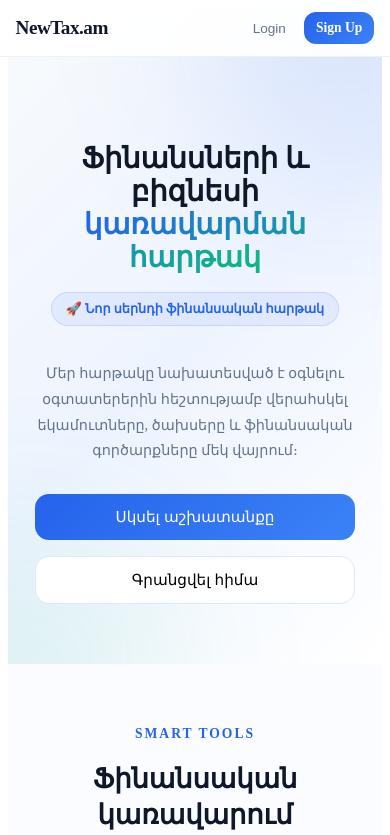
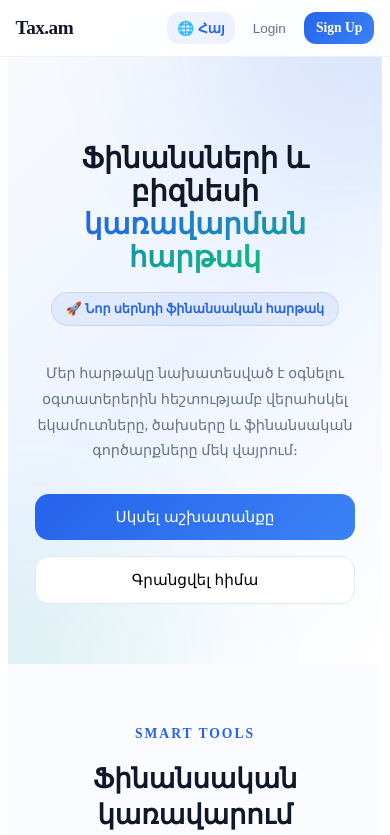
Before and after one commit to RuzannaAleksanyan/newTax.am, a React (Vite) app in the folder frontend/: page / in a window 390 px wide. Shown: the top 835 px of the page. Built offline with nearby package versions, Linux system fonts and the light colour scheme.

Commit message:
Added language button

```diff
--- a/frontend/src/components/navbar/Navbar.css
+++ b/frontend/src/components/navbar/Navbar.css
@@ -47,6 +47,31 @@
     gap: 12px;
 }
 
+.language-btn {
+    border: none;
+
+    background: rgba(37, 99, 235, 0.08);
+
+    color: #2563eb;
+
+    padding: 12px 18px;
+
+    border-radius: 12px;
+
+    font-size: 0.95rem;
+    font-weight: 600;
+
+    cursor: pointer;
+
+    transition: .3s;
+}
+
+.language-btn:hover {
+    background: rgba(37, 99, 235, 0.15);
+
+    transform: translateY(-2px);
+}
+
 .login-btn {
     background: transparent;
     border: none;
@@ -74,11 +99,9 @@
 
     border-radius: 12px;
 
-    background: linear-gradient(
-        135deg,
-        #2563eb,
-        #3b82f6
-    );
+    background: linear-gradient(135deg,
+            #2563eb,
+            #3b82f6);
 
     color: white;
 
@@ -95,7 +118,7 @@
     transform: translateY(-2px);
 
     box-shadow:
-        0 10px 25px rgba(37,99,235,.25);
+        0 10px 25px rgba(37, 99, 235, .25);
 
     color: white;
 }
@@ -144,6 +167,11 @@
         font-size: .9rem;
     }
 
+    .language-btn {
+        padding: 10px 12px;
+        font-size: .9rem;
+    }
+
 }
 
 /* =========================
@@ -170,4 +198,8 @@
         font-size: .85rem;
     }
 
+    .language-btn {
+        padding: 8px 10px;
+        font-size: .85rem;
+    }
 }
--- a/frontend/src/components/navbar/Navbar.jsx
+++ b/frontend/src/components/navbar/Navbar.jsx
@@ -1,15 +1,31 @@
 import "./Navbar.css";
 import { Link } from "react-router-dom";
+import { useState } from "react";
+
 
 export default function Navbar() {
+    const [language, setLanguage] = useState("Հայ");
+
+    const toggleLanguage = () => {
+        setLanguage(prev =>
+            prev === "Հայ" ? "ENG" : "Հայ"
+        );
+    };
+
     return (
         <nav className="navbar">
 
             <Link to="/" className="logo">
-                NewTax.am
+                Tax.am
             </Link>
 
             <div className="nav-buttons">
+                <button
+                    className="language-btn"
+                    onClick={toggleLanguage}
+                >
+                    🌐 {language}
+                </button>
 
                 <button className="login-btn">
                     Login
```
